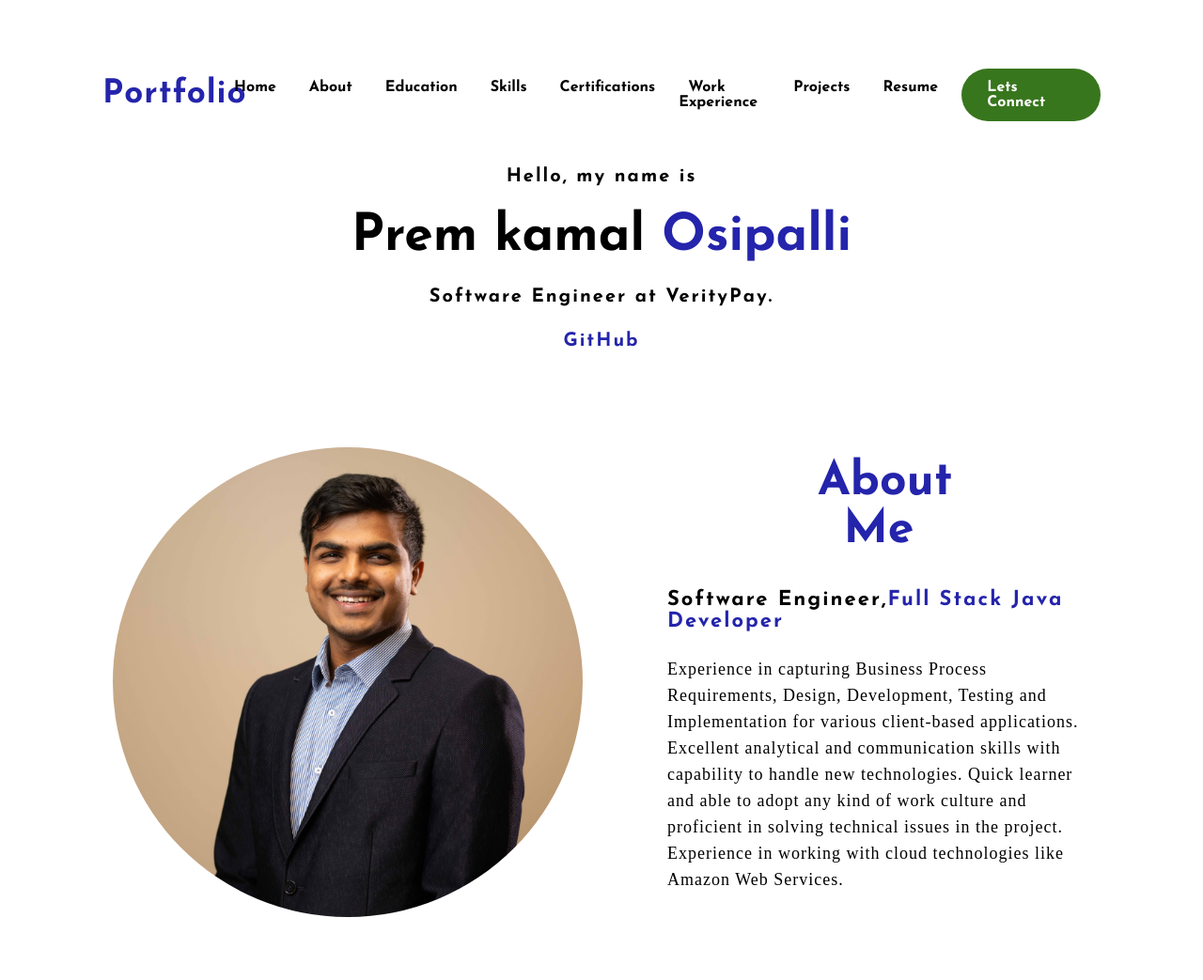
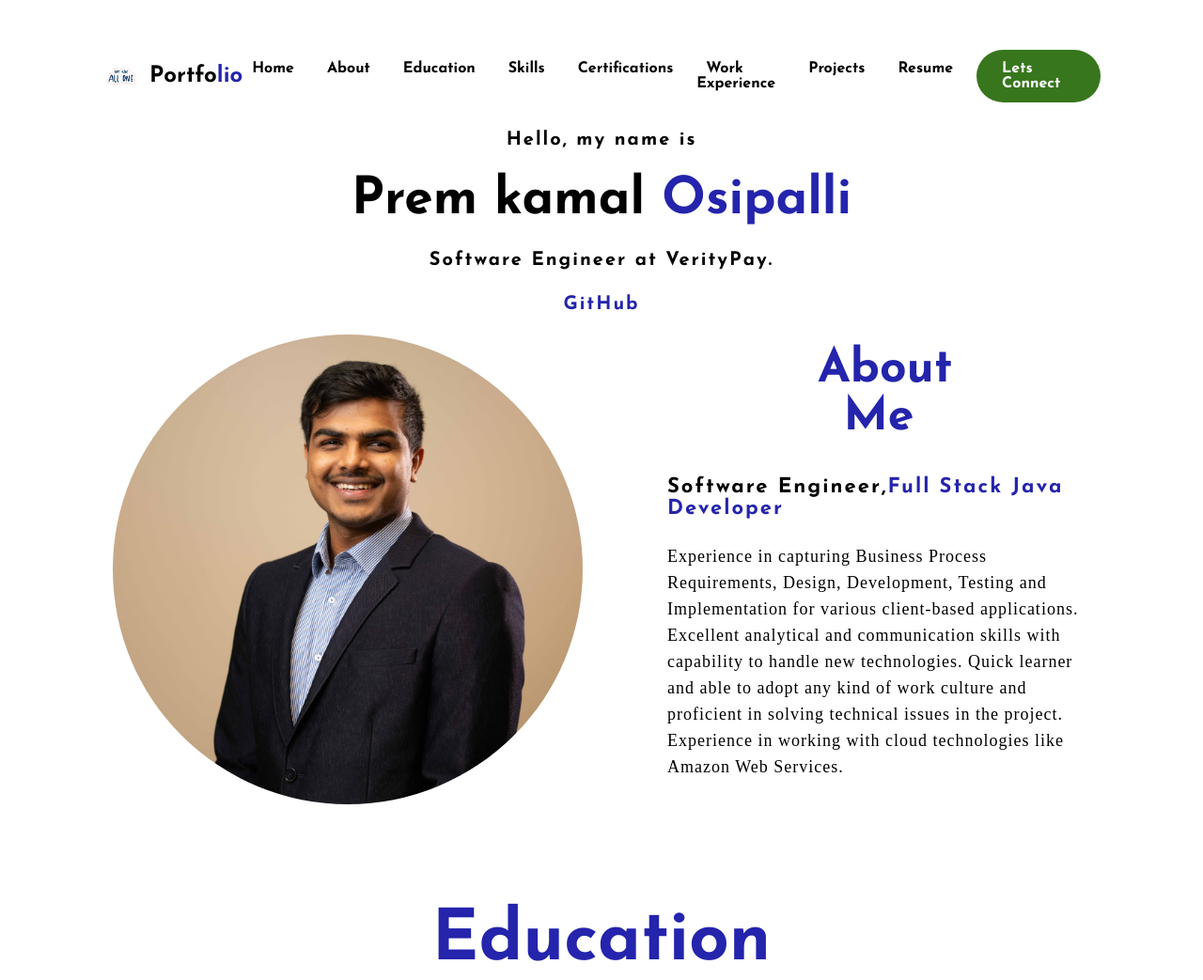
Before and after one commit to premkamalosipalli/premkamalosipalli.github.io, a plain HTML site: page index.html in a window 1280 px wide. Shown: the top 1043 px of the page at 94% size. Drawn offline with Linux system fonts and the light colour scheme.

Commit message:
added favicon

```diff
--- a/css/style.css
+++ b/css/style.css
@@ -5,7 +5,7 @@
 	box-sizing: content-box;
 }
 .hero{
-	height: 50vh;
+	height: 35vh;
 	background-color:#FFFFFF;
 	width: 100%;
 	background-size: cover;
@@ -24,6 +24,26 @@ nav{
 	font-size: 35px;
 	letter-spacing: 1px;
 	cursor: pointer;
+}
+/* Style for the logo image */
+.logo-image {
+	height: 50px; /* Adjust as needed */
+	width: auto; /* Maintain aspect ratio */
+	margin-right: 20px; /* Space between logo and other elements */
+	/* Optional: add border or shadow */
+	border-radius: 5px; /* Rounded corners */
+}
+.header-title {
+	display: flex;
+	align-items: center;
+}
+.header-title img {
+	height: 40px; /* Adjust as needed */
+	margin-right: 10px; /* Space between image and text */
+}
+.header-title h1 {
+	font-size: 24px; /* Adjust as needed */
+	margin: 0;
 }
 span{
 	color: #2424ac;
--- a/index.html
+++ b/index.html
@@ -2,13 +2,18 @@
 <html lang="en">
 <head>
 	<title>Prem kamal Osipalli</title>
+
+	<!-- Favicon -->
+	<link rel="icon" href="img/logo.png" type="image/png">
+	<link rel="shortcut icon" href="img/logo.png" type="image/png">
+
 	<link rel="stylesheet" type="text/css" href="css/style.css">
 
 	<link rel="preconnect" href="https://fonts.gstatic.com">
 	<link href="https://fonts.googleapis.com/css2?family=Josefin+Sans:ital,wght@0,100;0,200;0,300;0,400;0,500;0,600;0,700;1,100;1,200;1,300;1,400;1,500;1,600;1,700&display=swap" rel="stylesheet">
 
-  	<link rel="stylesheet" href="https://cdnjs.cloudflare.com/ajax/libs/font-awesome/5.15.3/css/all.min.css" integrity="sha512-iBBXm8fW90+nuLcSKlbmrPcLa0OT92xO1BIsZ+ywDWZCvqsWgccV3gFoRBv0z+8dLJgyAHIhR35VZc2oM/gI1w==" crossorigin="anonymous" referrerpolicy="no-referrer" />
-	<script src="https://cdn.emailjs.com/dist/email.min.js"></script>
+  	<link rel="stylesheet" href="https://cdnjs.cloudflare.com/ajax/libs/font-awesome/5.15.3/css/all.min.css"
+		  integrity="sha512-iBBXm8fW90+nuLcSKlbmrPcLa0OT92xO1BIsZ+ywDWZCvqsWgccV3gFoRBv0z+8dLJgyAHIhR35VZc2oM/gI1w==" crossorigin="anonymous" referrerpolicy="no-referrer" />
 
 </head>
 <body>
@@ -16,7 +21,10 @@
 
 	<div class="hero">
 		<nav>
-			<h2 class="logo">Portfo<span>lio</span></h2>
+			<div class="header-title">
+				<img src="img/logo.png" alt="Title Image">
+				<h1>Portfo<span>lio</span></h1>
+			</div>
 			<ul>
 				<li><a href="index.html">Home</a></li>
 				<li><a href="#about">About</a></li>
```
Also changed, not shown: img/logo.png (added).
